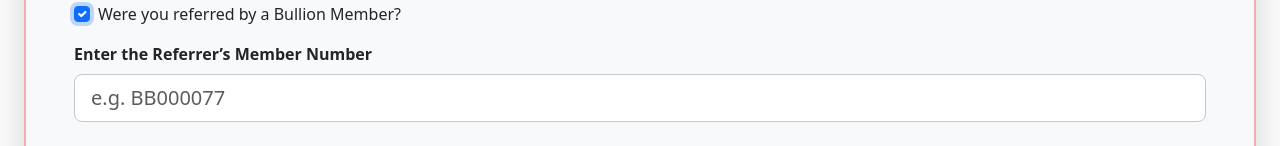
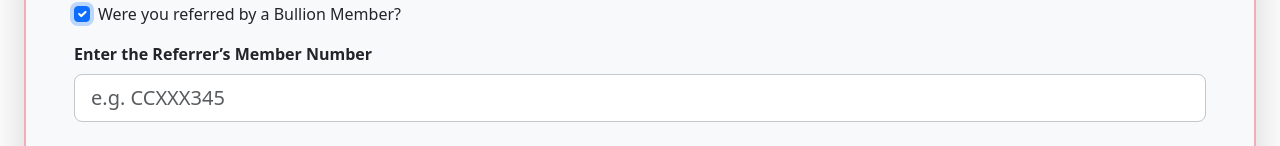
Before and after one commit to WhitelightningDev/hongkongtrust, an Angular app: page /homepage in a window 1280 px wide. Both pictures are taken after a click on the checkbox "Were you referred by a Bullion Member?". Shown: the part 2534-2680 px from the top of the page. Built offline with nearby package versions, Linux system fonts and the light colour scheme.

Commit message:
`Update placeholder and error message for referrer number input field`

```diff
--- a/src/app/pages/homepage/homepage.html
+++ b/src/app/pages/homepage/homepage.html
@@ -350,10 +350,10 @@
     <div class="mt-3" *ngIf="trustForm.get('wasReferredByMember')?.value">
       <label for="referrerNumber" class="form-label fw-semibold">Enter the Referrer’s Member Number</label>
       <input type="text" id="referrerNumber" class="form-control form-control-lg border-secondary-subtle"
-        formControlName="referrerNumber" placeholder="e.g. BB000077" />
+        formControlName="referrerNumber" placeholder="e.g. CCXXX345" />
       <div class="text-danger mt-1 fst-italic"
         *ngIf="trustForm.get('referrerNumber')?.invalid && trustForm.get('referrerNumber')?.touched">
-        Please enter a valid referrer number (e.g. BB000077).
+        Please enter a valid referrer number (e.g. CCXXX345).
       </div>
     </div>
   </div>
```
